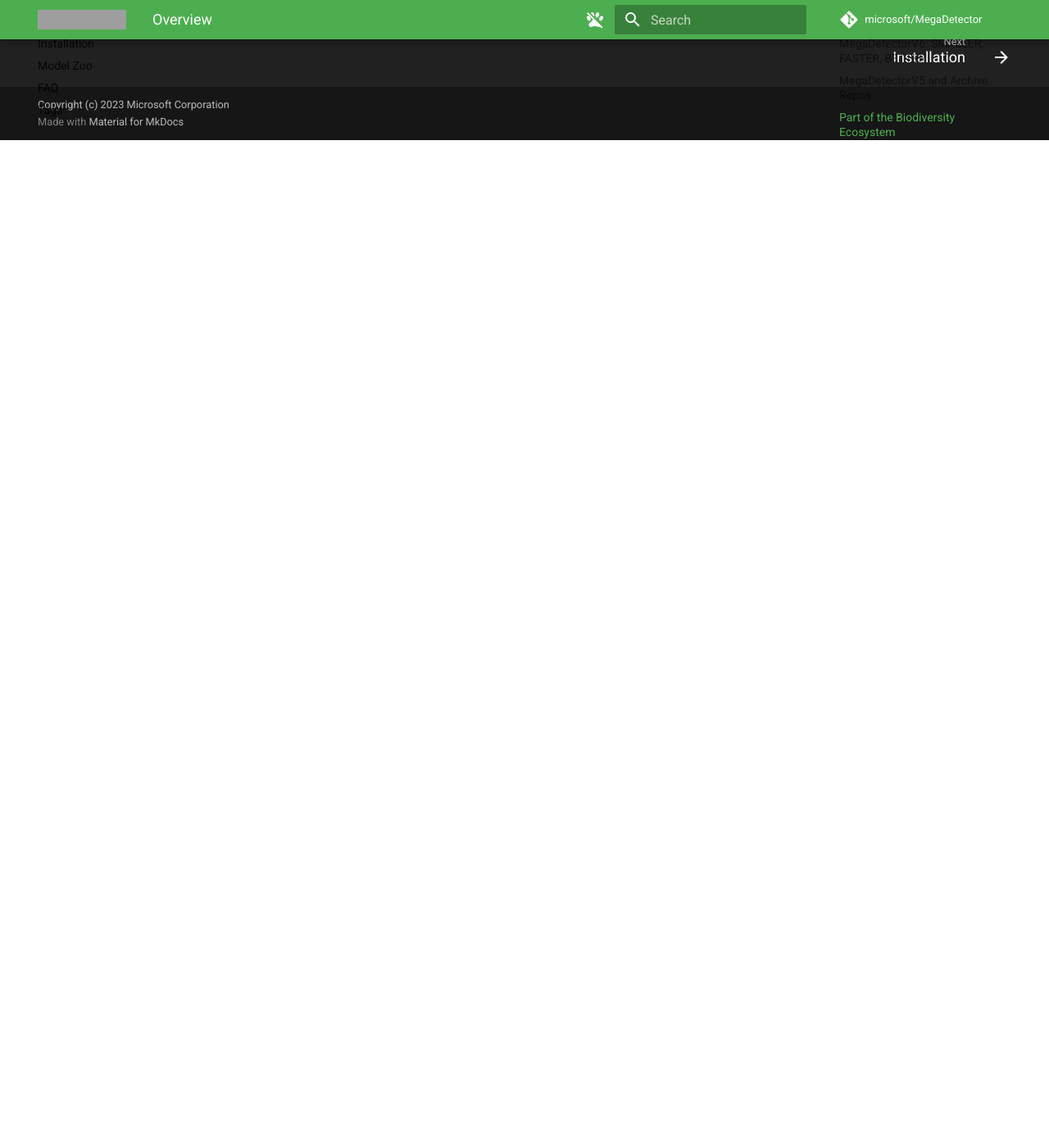
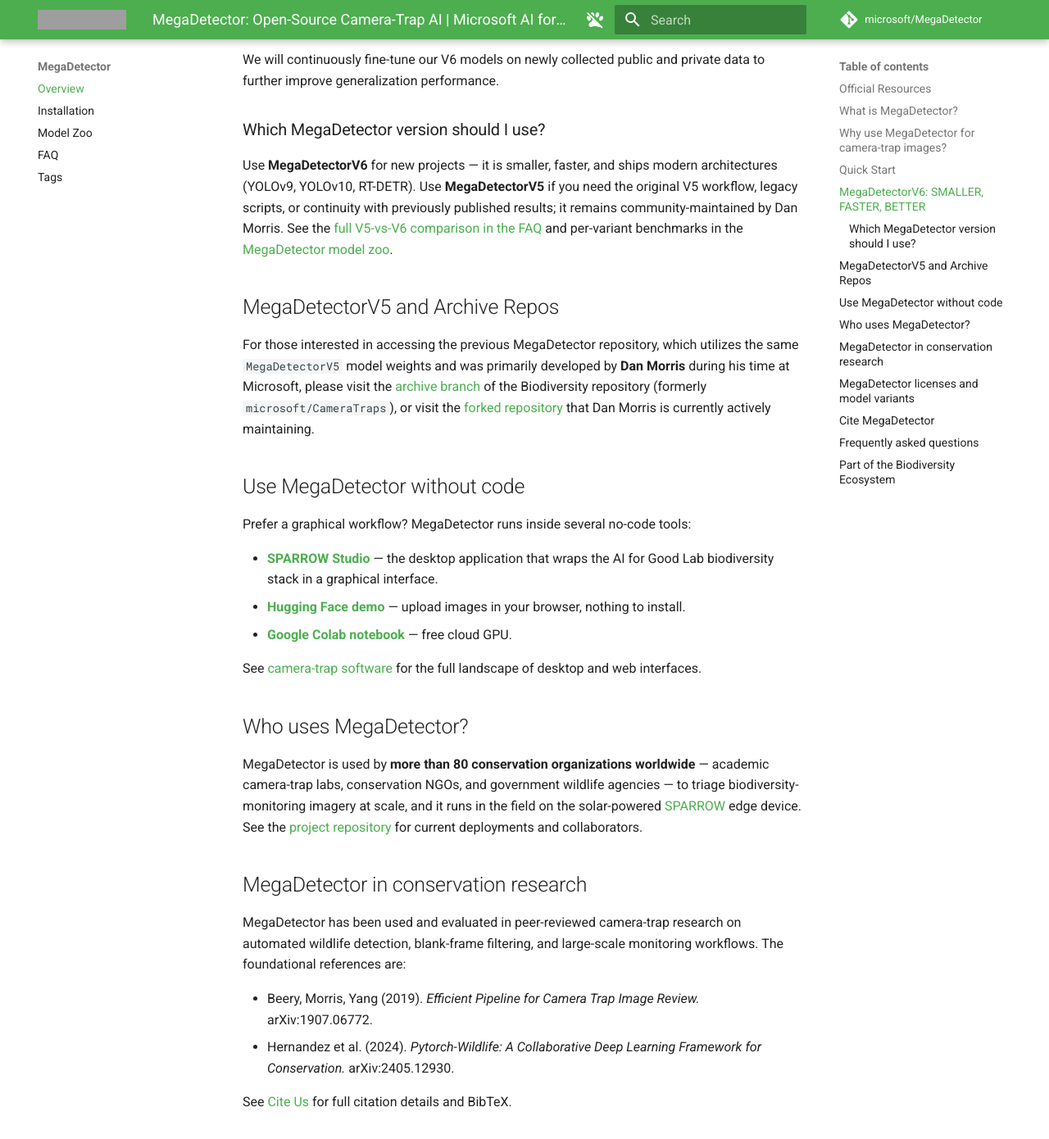
Before and after one commit to microsoft/MegaDetector, an MkDocs documentation site: the page built from docs/index.md, in a window 1280 px wide and 1400 px high, scrolled down 2778 px. Shown: the top 1390 px of the window at 82% size. Built offline with MkDocs 1.6.1 and Material for MkDocs 9.7.7, drawn with Linux system fonts in a browser that asks for light colours; comment, search, counter and statistics services are not loaded; before the commit the page ends 2949 px from its top, so only the background shows below that; some of the changed text lies outside the part shown; grey boxes are pictures that could not be loaded.

Commit message:
docs(seo): expand homepage with structured sections, descriptive anchors, and official resources

```diff
--- a/docs/index.md
+++ b/docs/index.md
@@ -1,5 +1,7 @@
 ---
+title: "MegaDetector: Open-Source Camera-Trap AI | Microsoft AI for Good"
 description: "MegaDetector: open-source AI model from Microsoft AI for Good Lab that detects animals, people, and vehicles in camera-trap images. Used by 80+ conservation organizations worldwide."
+schema: software
 tags:
   - MegaDetector
   - MegaDetectorV6
@@ -11,7 +13,7 @@
   - Microsoft AI for Good
 ---
 
-# MegaDetector
+# MegaDetector: Open-Source AI for Camera-Trap Wildlife Detection
 
 > [!TIP]
 > MegaDetector is part of the [microsoft/Biodiversity](https://github.com/microsoft/Biodiversity) umbrella — the hub for all AI for Good Lab wildlife tools. The full PyTorch-Wildlife framework and model zoo live at [microsoft/Pytorch-Wildlife](https://github.com/microsoft/Pytorch-Wildlife).
@@ -19,6 +21,37 @@
 **MegaDetector is an open-source AI model from the [Microsoft AI for Good Lab](https://www.microsoft.com/en-us/ai/ai-for-good) that detects animals in camera-trap imagery.** Used by more than 80 conservation organizations worldwide, MegaDetector automates the review of camera-trap images so researchers can skip empty frames and focus on science. It does not identify species — it locates animals so they can be passed to a downstream classifier.
 
 Our mission is to create a global community where conservation scientists can collaborate — sharing datasets and deep learning architectures for wildlife conservation. We're committed to supporting, maintaining, and advancing **MegaDetector** to ensure its continued **relevance, performance, and impact** for biodiversity research worldwide.
+
+
+## Official Resources
+
+The canonical, up-to-date home for MegaDetector — start here, and link here:
+
+| Resource | Where |
+| --- | --- |
+| **Official documentation** | This site — [microsoft.github.io/MegaDetector](https://microsoft.github.io/MegaDetector/) |
+| **Source code & releases** | [microsoft/MegaDetector on GitHub](https://github.com/microsoft/MegaDetector) |
+| **Python framework** | [PyTorch-Wildlife](https://github.com/microsoft/Pytorch-Wildlife) — hosts and distributes MegaDetectorV6 |
+| **Python package** | [`PytorchWildlife` on PyPI](https://pypi.org/project/PytorchWildlife/) — `pip install PytorchWildlife` |
+| **Legacy V5 tooling** | [Dan Morris community fork](https://github.com/agentmorris/MegaDetector) |
+| **MegaDetectorV5 weights** | [Biodiversity archive branch](https://github.com/microsoft/Biodiversity/tree/archive) (formerly `microsoft/CameraTraps`) |
+
+
+## What is MegaDetector?
+
+MegaDetector is a **detector**, not a species classifier: it draws a bounding box around each animal it finds and assigns a confidence score, telling you *something is there* rather than *what species it is*. That single design choice is why one model generalizes across ecosystems — from African savanna to North American forest to tropical insect surveys — far better than a region-specific classifier. For species identification, pair MegaDetector with a downstream classifier such as those in [PyTorch-Wildlife](https://github.com/microsoft/Pytorch-Wildlife). For the full breakdown of what MegaDetector locates in each frame, see the [MegaDetector FAQ](faq.md#what-does-megadetector-detect).
+
+
+## Why use MegaDetector for camera-trap images?
+
+Camera traps generate enormous volumes of imagery, and the majority of frames are empty — triggered by wind, rain, or moving vegetation. MegaDetector solves the triage problem:
+
+- **Filter empty frames** so reviewers only spend time on images that actually contain wildlife.
+- **Process large datasets** — run locally on CPU, on a CUDA GPU for a 10–50× speedup, or on low-budget edge hardware.
+- **Stay open source** — MIT-licensed, free for research and commercial use.
+- **Plug into an ecosystem** — graphical tools, notebooks, and field devices already speak MegaDetector.
+
+See the [camera-trap AI guide](camera-trap-ai.md) for how detection fits into a full review workflow.
 
 
 ## Quick Start
@@ -65,9 +98,61 @@
 We will continuously fine-tune our V6 models on newly collected public and private data to further improve generalization performance.
 
 
+### Which MegaDetector version should I use?
+
+Use **MegaDetectorV6** for new projects — it is smaller, faster, and ships modern architectures (YOLOv9, YOLOv10, RT-DETR). Use **MegaDetectorV5** if you need the original V5 workflow, legacy scripts, or continuity with previously published results; it remains community-maintained by Dan Morris. See the [full V5-vs-V6 comparison in the FAQ](faq.md#what-is-the-difference-between-megadetectorv5-and-megadetectorv6) and per-variant benchmarks in the [MegaDetector model zoo](model_zoo.md).
+
+
 ## MegaDetectorV5 and Archive Repos
 
 For those interested in accessing the previous MegaDetector repository, which utilizes the same `MegaDetectorV5` model weights and was primarily developed by **Dan Morris** during his time at Microsoft, please visit the [archive branch](https://github.com/microsoft/Biodiversity/tree/archive) of the Biodiversity repository (formerly `microsoft/CameraTraps`), or visit the [forked repository](https://github.com/agentmorris/MegaDetector/tree/main) that Dan Morris is currently actively maintaining.
+
+
+## Use MegaDetector without code
+
+Prefer a graphical workflow? MegaDetector runs inside several no-code tools:
+
+- **[SPARROW Studio](https://github.com/microsoft/SPARROW)** — the desktop application that wraps the AI for Good Lab biodiversity stack in a graphical interface.
+- **[Hugging Face demo](https://huggingface.co/spaces/ai-for-good-lab/pytorch-wildlife)** — upload images in your browser, nothing to install.
+- **[Google Colab notebook](https://colab.research.google.com/drive/1rjqHrTMzEHkMualr4vB55dQWCsCKMNXi?usp=sharing)** — free cloud GPU.
+
+See [camera-trap software](camera-trap-software.md) for the full landscape of desktop and web interfaces.
+
+
+## Who uses MegaDetector?
+
+MegaDetector is used by **more than 80 conservation organizations worldwide** — academic camera-trap labs, conservation NGOs, and government wildlife agencies — to triage biodiversity-monitoring imagery at scale, and it runs in the field on the solar-powered [SPARROW](https://github.com/microsoft/SPARROW) edge device. See the [project repository](https://github.com/microsoft/MegaDetector) for current deployments and collaborators.
+
+
+## MegaDetector in conservation research
+
+MegaDetector has been used and evaluated in peer-reviewed camera-trap research on automated wildlife detection, blank-frame filtering, and large-scale monitoring workflows. The foundational references are:
+
+- Beery, Morris, Yang (2019). *Efficient Pipeline for Camera Trap Image Review.* arXiv:1907.06772.
+- Hernandez et al. (2024). *Pytorch-Wildlife: A Collaborative Deep Learning Framework for Conservation.* arXiv:2405.12930.
+
+See [Cite Us](cite.md) for full citation details and BibTeX.
+
+
+## MegaDetector licenses and model variants
+
+MegaDetector is released under the [MIT License](https://github.com/microsoft/MegaDetector/blob/main/LICENSE) — free for research and commercial use. Individual V6 weights may carry their own terms depending on the backbone architecture; see the [MegaDetector model zoo](model_zoo.md) for per-variant licensing and the [FAQ](faq.md#what-is-the-license) for details.
+
+
+## Cite MegaDetector
+
+If MegaDetector supports your work, please cite it. A `CITATION.cff` in the repository powers GitHub's "Cite this repository" button and Zenodo. Full BibTeX for both the MegaDetector model and the PyTorch-Wildlife framework is on the [Cite Us](cite.md) page.
+
+
+## Frequently asked questions
+
+Common questions, answered in full on the [MegaDetector FAQ](faq.md):
+
+- [What does MegaDetector detect?](faq.md#what-does-megadetector-detect)
+- [Do I need a GPU?](faq.md#do-i-need-a-gpu)
+- [How accurate is MegaDetector?](faq.md#how-accurate-is-megadetector)
+- [What is the difference between MegaDetectorV5 and MegaDetectorV6?](faq.md#what-is-the-difference-between-megadetectorv5-and-megadetectorv6)
+- [What is the license?](faq.md#what-is-the-license)
 
 
 ## Part of the Biodiversity Ecosystem
```
